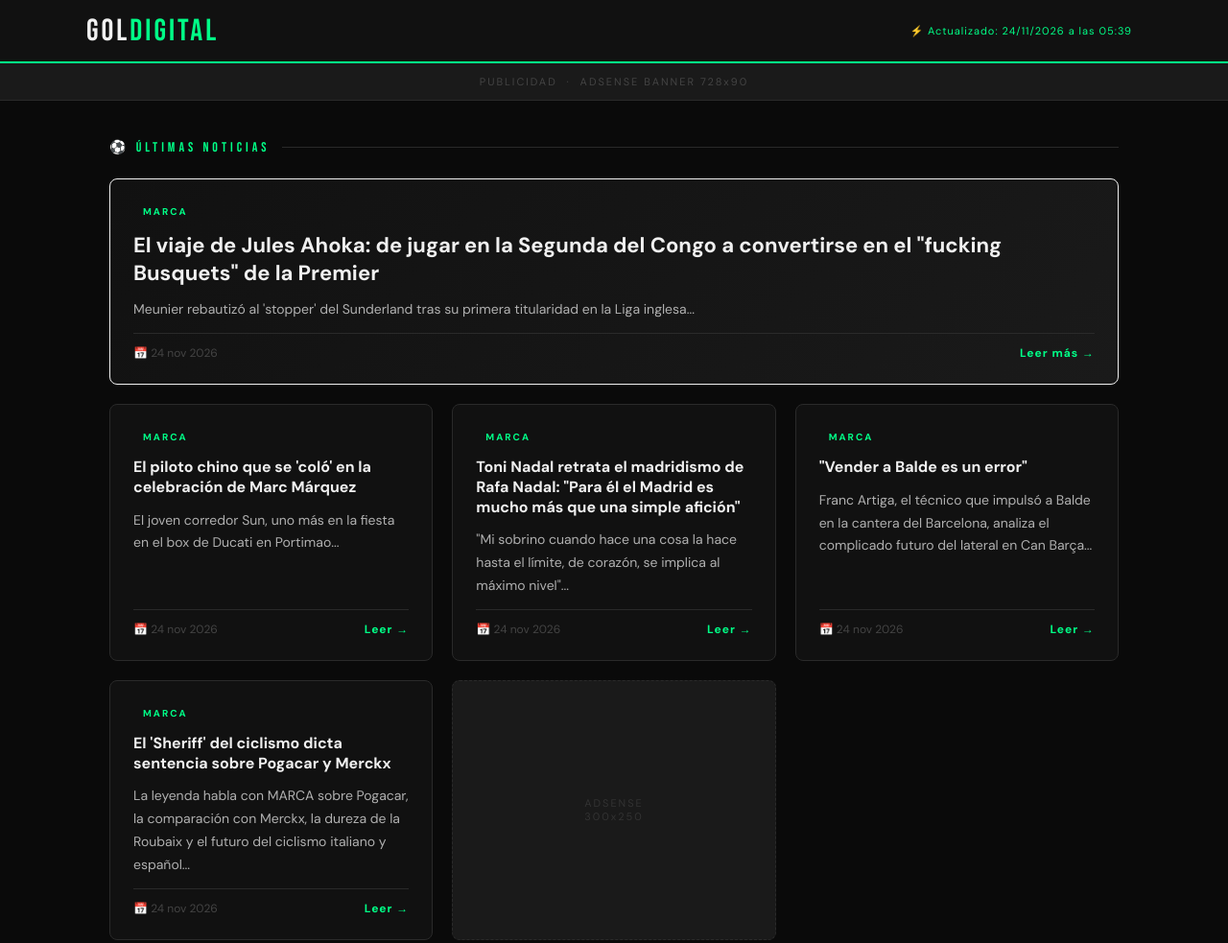
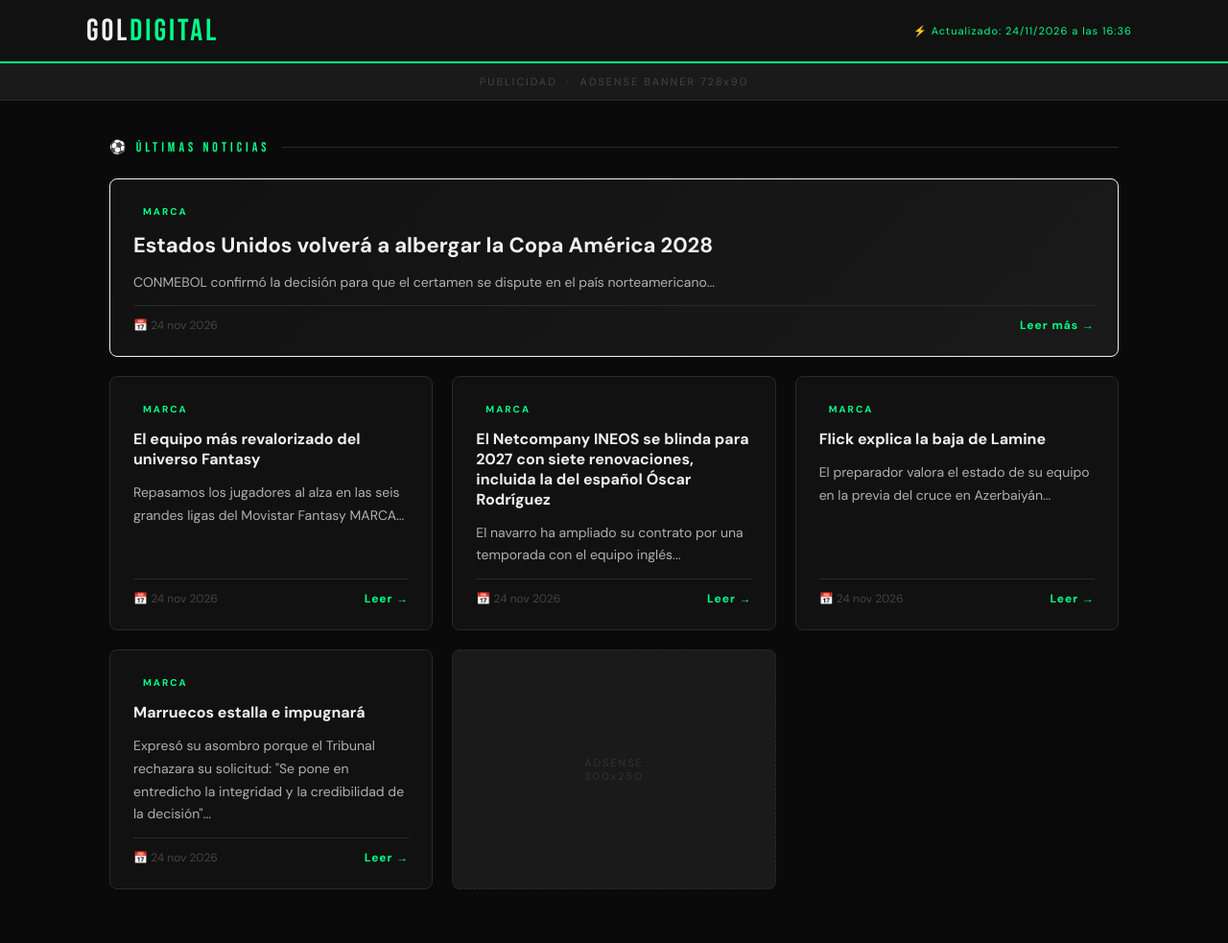
Before and after one commit to uso061777-ctrl/futbol-blog, a plain HTML site: page docs/index.html in a window 1280 px wide. Shown: the top 983 px of the page at 96% size. Drawn offline with Linux system fonts and the light colour scheme.

Commit message:
Blog actualizado

```diff
--- a/docs/index.html
+++ b/docs/index.html
@@ -223,7 +223,7 @@
   <header>
     <div class="header-inner">
       <div class="logo">GOL<span>DIGITAL</span></div>
-      <div class="update-badge">⚡ Actualizado: 24/11/2026 a las 05:39</div>
+      <div class="update-badge">⚡ Actualizado: 24/11/2026 a las 16:36</div>
     </div>
   </header>
 
@@ -240,51 +240,51 @@
 
     <article class="card card--featured" style="animation-delay: 0s">
       <div class="card__tag">Marca</div>
-      <h2 class="card__title card__title--big">El viaje de Jules Ahoka: de jugar en la Segunda del Congo a convertirse en el "fucking Busquets" de la Premier</h2>
-      <p class="card__body">Meunier rebautizó al 'stopper' del Sunderland tras su primera titularidad en la Liga inglesa...</p>
+      <h2 class="card__title card__title--big">Estados Unidos volverá a albergar la Copa América 2028</h2>
+      <p class="card__body">CONMEBOL confirmó la decisión para que el certamen se dispute en el país norteamericano...</p>
       <div class="card__footer">
         <span class="card__date">📅 24 nov 2026</span>
-        <a href="https://www.marca.com/futbol/premier-league/2026/11/24/viaje-jules-ahoka-jugar-segunda-congo-convertirse-fucking-busquets-premier.html" target="_blank" rel="noopener" class="card__link">Leer más →</a>
+        <a href="https://www.marca.com/futbol/copa-america/2026/11/24/estados-unidos-volvera-albergar-copa-america-2028.html" target="_blank" rel="noopener" class="card__link">Leer más →</a>
       </div>
     </article>
 
     <article class="card" style="animation-delay: 0.08s">
       <div class="card__tag">Marca</div>
-      <h3 class="card__title">El piloto chino que se 'coló' en la celebración de Marc Márquez</h3>
-      <p class="card__body">El joven corredor Sun, uno más en la fiesta en el box de Ducati en Portimao...</p>
+      <h3 class="card__title">El equipo más revalorizado del universo Fantasy</h3>
+      <p class="card__body">Repasamos los jugadores al alza en las seis grandes ligas del Movistar Fantasy MARCA...</p>
       <div class="card__footer">
         <span class="card__date">📅 24 nov 2026</span>
-        <a href="https://www.marca.com/motor/motogp/gp-portugal/2026/11/24/piloto-chino-colo-celebracion-marc-marquez.html" target="_blank" rel="noopener" class="card__link">Leer →</a>
+        <a href="https://www.marca.com/fantasy/2026/11/24/equipo-revalorizado-universo-fantasy.html" target="_blank" rel="noopener" class="card__link">Leer →</a>
       </div>
     </article>
 
     <article class="card" style="animation-delay: 0.16s">
       <div class="card__tag">Marca</div>
-      <h3 class="card__title">Toni Nadal retrata el madridismo de Rafa Nadal: "Para él el Madrid es mucho más que una simple afición"</h3>
-      <p class="card__body">"Mi sobrino cuando hace una cosa la hace hasta el límite, de corazón, se implica al máximo nivel"...</p>
+      <h3 class="card__title">El Netcompany INEOS se blinda para 2027 con siete renovaciones, incluida la del español Óscar Rodríguez</h3>
+      <p class="card__body">El navarro ha ampliado su contrato por una temporada con el equipo inglés...</p>
       <div class="card__footer">
         <span class="card__date">📅 24 nov 2026</span>
-        <a href="https://www.marca.com/futbol/real-madrid/2026/11/24/toni-nadal-retrata-madridismo-rafa-nadal-madrid-simple-aficion.html" target="_blank" rel="noopener" class="card__link">Leer →</a>
+        <a href="https://www.marca.com/ciclismo/2026/11/24/netcompany-ineos-blinda-2027-siete-renovaciones-incluida-espanol-oscar-rodriguez.html" target="_blank" rel="noopener" class="card__link">Leer →</a>
       </div>
     </article>
 
     <article class="card" style="animation-delay: 0.24s">
       <div class="card__tag">Marca</div>
-      <h3 class="card__title">"Vender a Balde es un error"</h3>
-      <p class="card__body">Franc Artiga, el técnico que impulsó a Balde en la cantera del Barcelona, analiza el complicado futuro del lateral en Can Barça...</p>
+      <h3 class="card__title">Flick explica la baja de Lamine</h3>
+      <p class="card__body">El preparador valora el estado de su equipo en la previa del cruce en Azerbaiyán...</p>
       <div class="card__footer">
         <span class="card__date">📅 24 nov 2026</span>
-        <a href="https://www.marca.com/futbol/barcelona/2026/11/24/vender-balde-error.html" target="_blank" rel="noopener" class="card__link">Leer →</a>
+        <a href="https://www.marca.com/futbol/barcelona/2026/11/24/flick-debemos-mostrar-motivacion-sabah-barca-esto-champions.html" target="_blank" rel="noopener" class="card__link">Leer →</a>
       </div>
     </article>
 
     <article class="card" style="animation-delay: 0.32s">
       <div class="card__tag">Marca</div>
-      <h3 class="card__title">El 'Sheriff' del ciclismo dicta sentencia sobre Pogacar y Merckx</h3>
-      <p class="card__body">La leyenda habla con MARCA sobre Pogacar, la comparación con Merckx, la dureza de la Roubaix y el futuro del ciclismo italiano y español...</p>
+      <h3 class="card__title">Marruecos estalla e impugnará</h3>
+      <p class="card__body">Expresó su asombro porque el Tribunal rechazara su solicitud:&nbsp;"Se pone en entredicho la integridad y la credibilidad de la decisión"...</p>
       <div class="card__footer">
         <span class="card__date">📅 24 nov 2026</span>
-        <a href="https://www.marca.com/ciclismo/2026/11/24/francisco-moser-dira-pogacar-mejor-merckx.html" target="_blank" rel="noopener" class="card__link">Leer →</a>
+        <a href="https://www.marca.com/futbol/copa-africa/2026/11/24/marruecos-impugnara-decision-tas.html" target="_blank" rel="noopener" class="card__link">Leer →</a>
       </div>
     </article>
 
```
